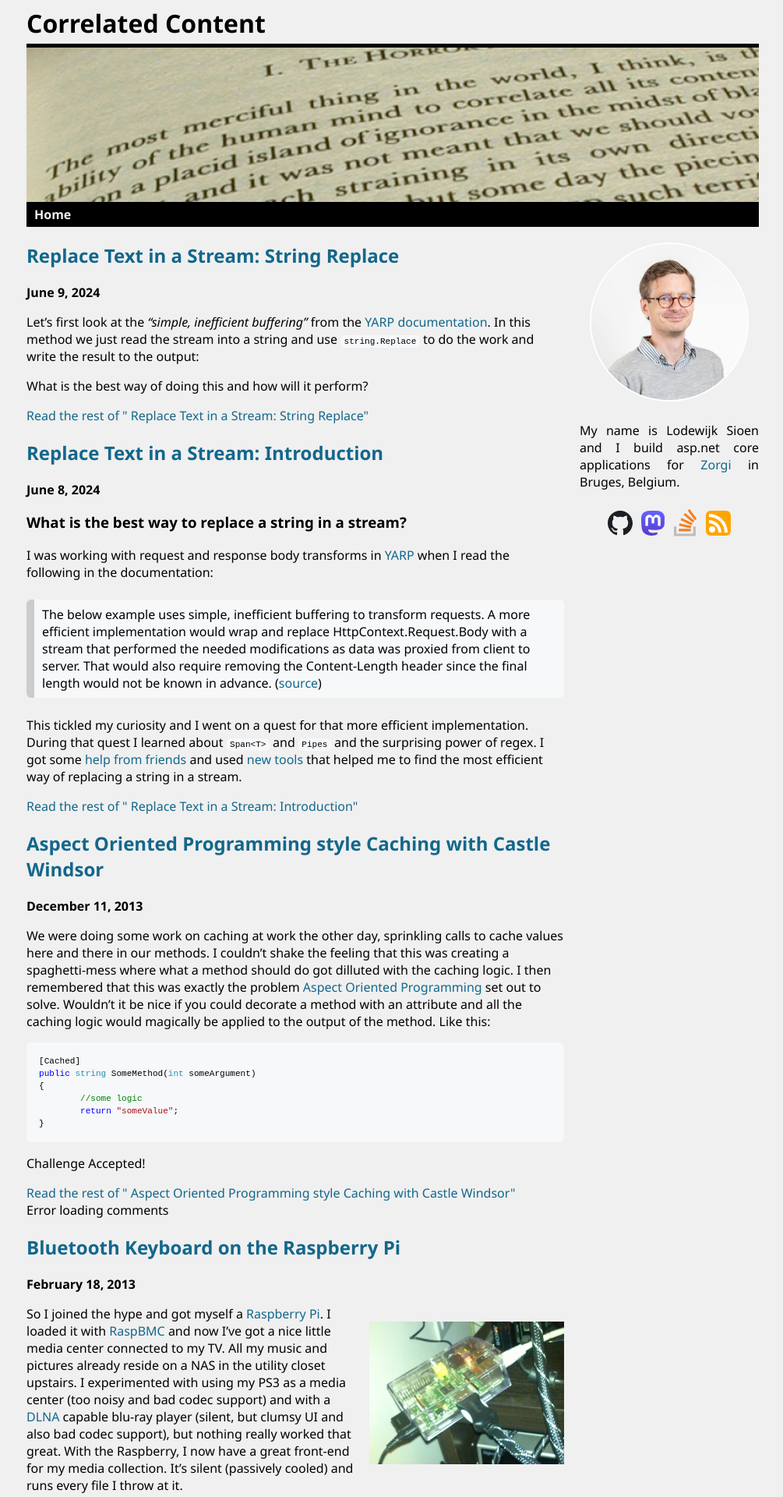
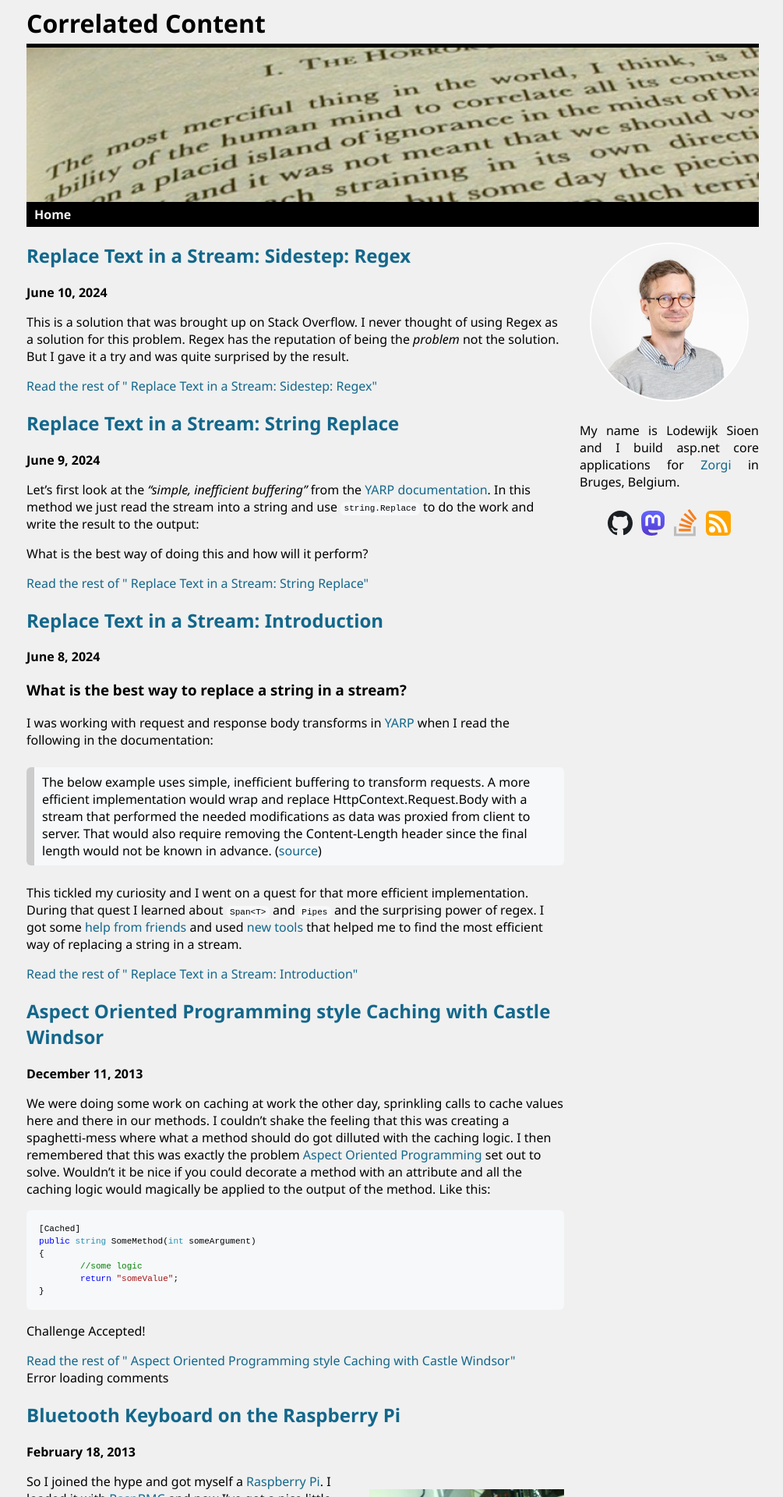
Before and after one commit to LodewijkSioen/LodewijkSioen.github.io, a Jekyll site: the page built from index.md, in a window 1280 px wide. Shown: the top 1920 px of the page at 78% size, without its empty margins (136-1141 px from the left). Built offline with Jekyll 4.4.1, drawn with Linux system fonts in a browser that asks for light colours; some of the changed text lies outside the part shown.

Commit message:
Post on Regex
Cleanup bencmark table

````diff
--- /dev/null
+++ b/_posts/2024-06-10-sidestep-regex.md
@@ -0,0 +1,52 @@
+---
+title: 'Sidestep: Regex'
+date: 2024-06-10
+layout: post
+category: Replace Text in a Stream
+---
+
+This is a solution that was brought up on Stack Overflow. I never thought of
+using Regex as a solution for this problem.
+Regex has the reputation of being the _problem_ not the solution. But I gave it
+a try and was quite surprised by the result.
+
+<!--excerpt-->
+
+The code is a variation of what we did with `string.Replace`. Normally you
+would define the Regex as a static field. That way it would be compiled
+only once. But we cannot do that since `oldValue` can be different every time
+the function is called.
+
+<!-- snippet: RegexReplace -->
+<a id='snippet-RegexReplace'></a>
+```cs
+var regex = new Regex(oldValue,
+    RegexOptions.Compiled | RegexOptions.IgnoreCase | RegexOptions.CultureInvariant);
+
+using var reader = new StreamReader(input, leaveOpen: true);
+var original = await reader.ReadToEndAsync(cancellationToken);
+var replaced = regex.Replace(original, newValue);
+await using var writer = new StreamWriter(output, leaveOpen: true);
+await writer.WriteAsync(replaced);
+```
+<sup><a href='https://github.com/LodewijkSioen/ReplaceTextInStream/tree/master/ReplaceTextInStream/UsingRegexReplace.cs#L9-L18' title='Snippet source file'>snippet source</a> | <a href='#snippet-RegexReplace' title='Start of snippet'>anchor</a></sup>
+<!-- endSnippet -->
+
+# Benchmark
+
+<div class="benchmark" markdown="1">
+
+| Method                         | Mean     | Error    | StdDev   | Ratio | RatioSD | Gen0      | Gen1      | Gen2     | Allocated | Alloc Ratio |
+|------------------------------- |---------:|---------:|---------:|------:|--------:|----------:|----------:|---------:|----------:|------------:|
+| StringReplaceOrdinalIgnoreCase | 10.55 ms | 0.292 ms | 0.851 ms |  1.00 |    0.00 | 1296.8750 | 1250.0000 | 468.7500 |  17.18 MB |        1.00 |
+| RegexReplace                   | 11.42 ms | 0.240 ms | 0.704 ms |  1.09 |    0.10 | 1234.3750 | 1140.6250 | 390.6250 |  12.23 MB |        0.71 |
+
+</div>
+
+More or less the same speed as `string.Replace` using the Ordinal rules, but
+memory usage is a bit lower. I wasn't expecting that.
+In the end it suffers from the same problem as the previous method. The full
+input stream needs to be read into memory and transformed into a string
+before the replacing can take place.
+
+In the next post, we'll fix that.
--- a/_sass/main.scss
+++ b/_sass/main.scss
@@ -75,7 +75,6 @@ code.highlighter-rouge {
 /* TABLE */
 table {
     border-collapse: collapse;
-    overflow-x: scroll;
 }
 tbody tr:nth-child(even) {
     background-color: #DDDDDD;
@@ -91,6 +90,9 @@ th, td{
 }
 
 .benchmark {
+    table {
+        margin-bottom: 16px;
+    }
     table td {
         text-wrap: nowrap;
     }
````
